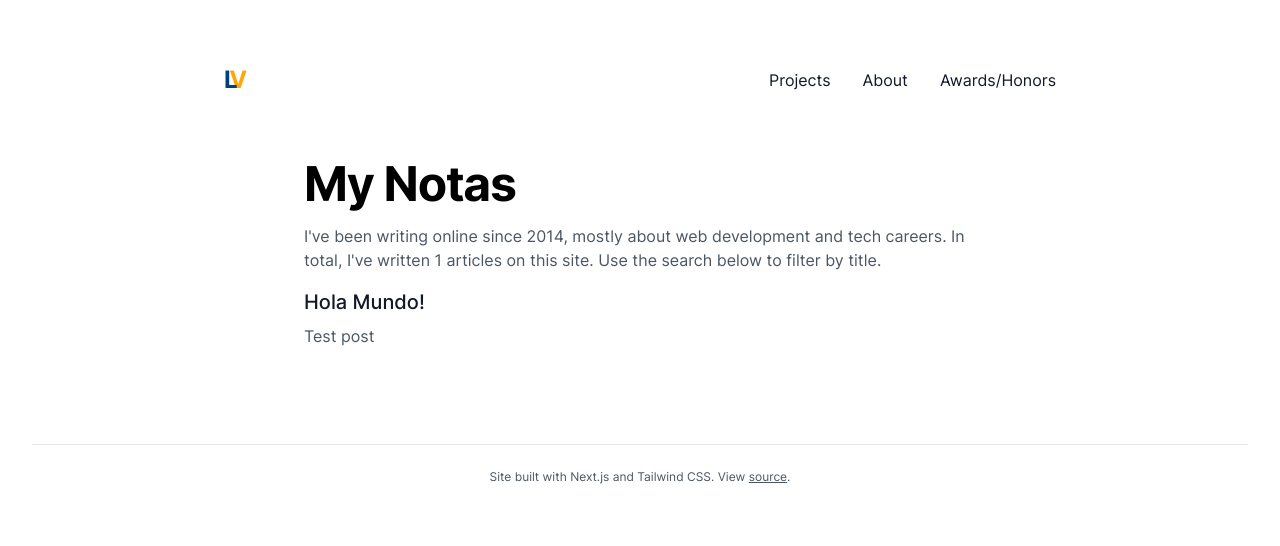
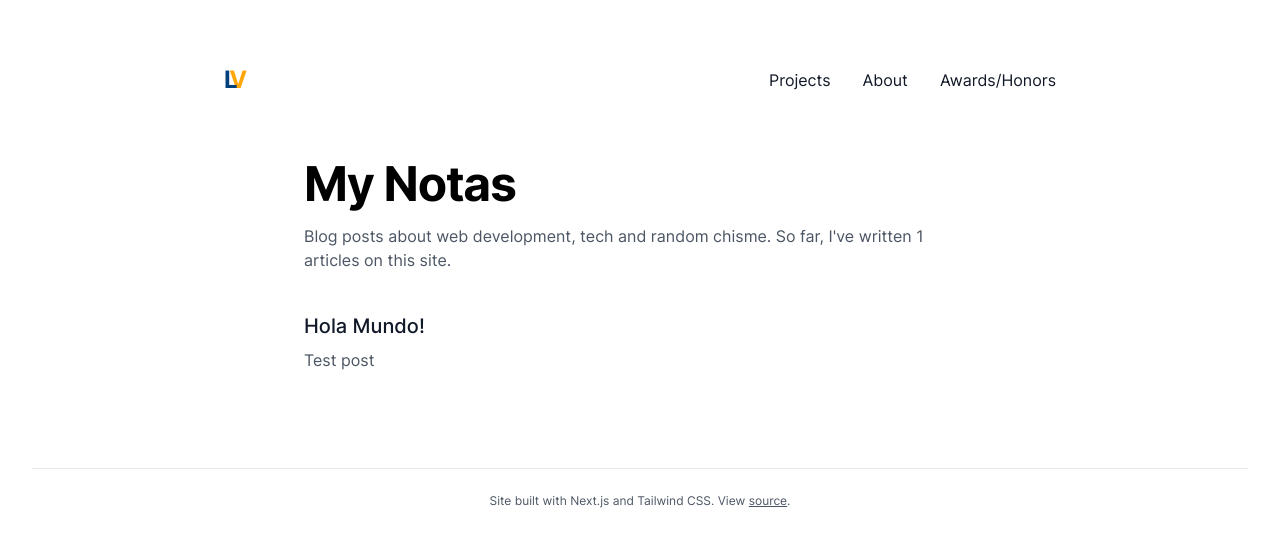
Before and after one commit to luciovilla/luciovilla.com, a Next.js app: page /notas in a window 1280 px wide. Shown: the top 546 px of the page. Built offline with nearby package versions, Linux system fonts and the light colour scheme; what @tailwindcss/typography would draw is missing.

Commit message:
remove placeholder text

```diff
--- a/pages/notas.js
+++ b/pages/notas.js
@@ -12,10 +12,8 @@ export default function Blog({ posts }) {
         <h1 className="font-bold text-3xl md:text-5xl tracking-tight mb-4 text-black dark:text-white">
           My Notas
         </h1>
-        <p className="text-gray-600 dark:text-gray-400 mb-4">
-          {`I've been writing online since 2014, mostly about web development and tech careers.
-            In total, I've written ${posts.length} articles on this site.
-            Use the search below to filter by title.`}
+        <p className="text-gray-600 dark:text-gray-400 mb-10">
+          {`Blog posts about web development, tech and random chisme. So far, I've written ${posts.length} articles on this site.`}
         </p>
 
         {posts.map((frontMatter) => (
```
